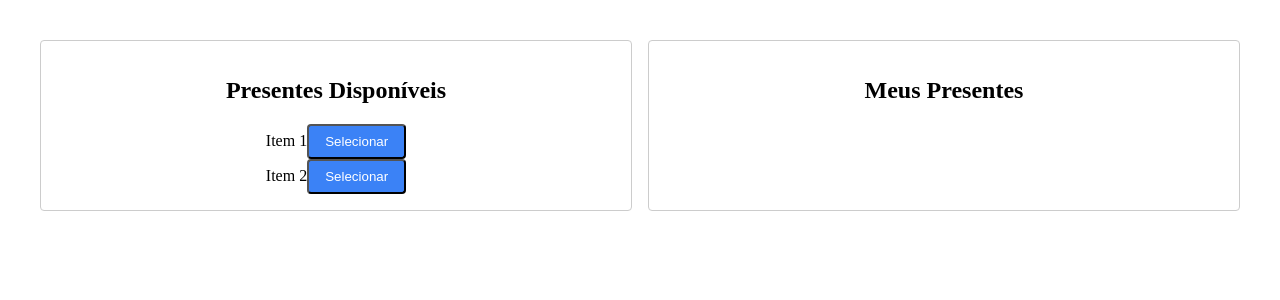
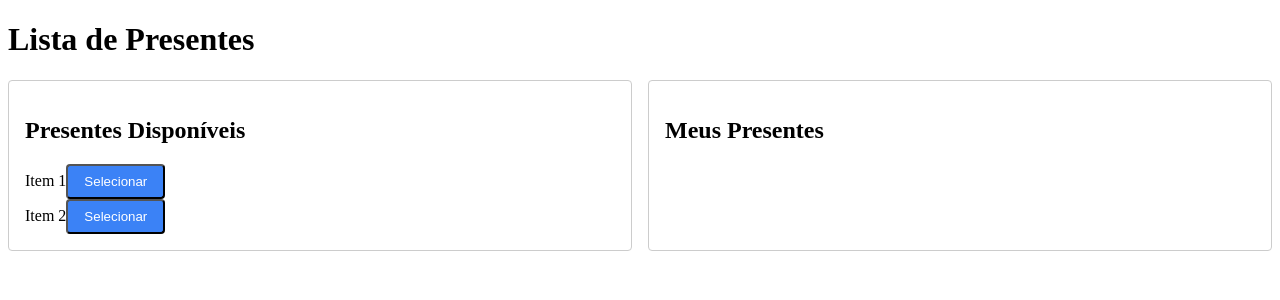
Before and after one commit to luccarocha/gift-list, a React (Vite) app: page / in a window 1280 px wide. Shown: the top 300 px of the page. Built offline with nearby package versions, Linux system fonts and the light colour scheme.

Commit message:
Configuracoes

```diff
--- a/src/App.jsx
+++ b/src/App.jsx
@@ -1,12 +1,12 @@
-import { useState } from 'react'
-import reactLogo from './assets/react.svg'
-import viteLogo from '/vite.svg'
-import './App.css'
-
 import GiftList from './components/GiftList'
 
 function App() {
-  return <GiftList />
+  return (
+    <div>
+      <h1>Lista de Presentes</h1>
+      <GiftList />
+    </div>
+  )
 }
 
 export default App
--- a/src/components/GiftList.jsx
+++ b/src/components/GiftList.jsx
@@ -1,4 +1,4 @@
-import React, { useState, useEffect } from 'react';
+import { useState, useEffect } from 'react';
 
 const GiftList = () => {
   const [selectedGifts, setSelectedGifts] = useState([]);
```
